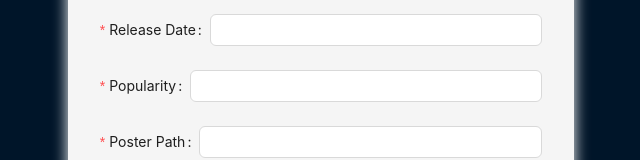
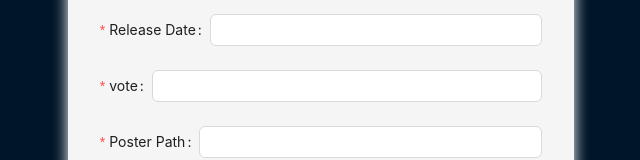
Before and after one commit to fuzzfizz/MoviesProject, a Next.js app: page /adminLogin/admin/add in a window 1280 px wide. Shown: the part 404-564 px from the top of the page, without its empty margins (319-959 px from the left). Built offline with nearby package versions, Linux system fonts and the light colour scheme; no server answers.

Commit message:
page login and page admin

```diff
--- a/src/app/adminLogin/admin/add/page.js
+++ b/src/app/adminLogin/admin/add/page.js
@@ -91,8 +91,8 @@ const AddMoviePage = () => {
             <Input />
           </Form.Item>
           <Form.Item
-            label="Popularity"
-            name="popularity"
+            label="vote"
+            name="vote_average"
             rules={[
               {
                 required: true,
```
Also changed, not shown: src/app/adminLogin/page.js (+8 -0 lines).
